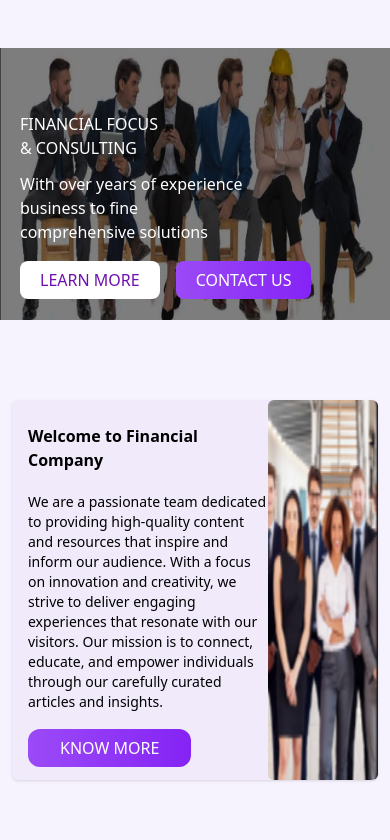
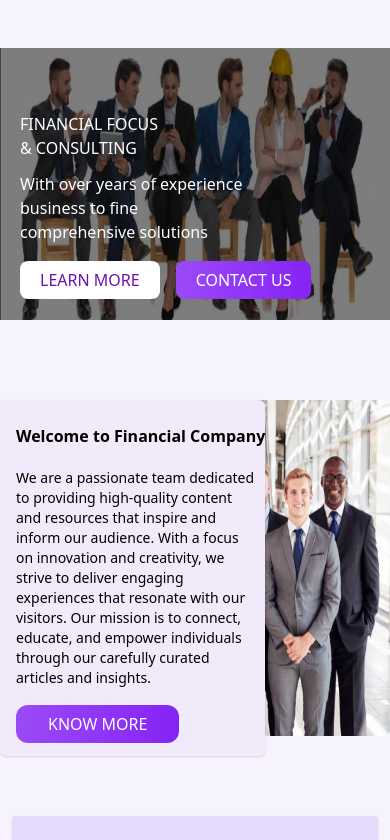
Before and after one commit to Heryakos-Technology/heryakos-static-page, a Vue app: page /about in a window 390 px wide. Shown: the top 840 px of the page. Built offline with nearby package versions, Linux system fonts and the light colour scheme.

Commit message:
make more corrections

```diff
--- a/src/views/AboutUs.vue
+++ b/src/views/AboutUs.vue
@@ -17,7 +17,23 @@
             </div>
         </div>
     </div>
-    <div class="middleContainer mt-20 rounded-md shadow-sm flex lg:justify-between ml-3 mr-3 lg:ml-20 lg:mr-20">
+    <div class="lg:hidden mt-20">
+
+        <img src="/teamlarge2.jpg" alt="" class=" rounded-md h-84 lg:hidden relative" />
+        <div class="absolute middleContainer top-100 rounded-md shadow-sm ">
+            <div class="pl-4 pt-6 pb-5 lg:mt-5 lg:ml-10">
+            <h1 class="font-semibold lg:text-3xl">Welcome to Financial Company</h1>
+            <h2 class="mt-5 text-sm w-60 lg:w-2/3 lg:text-lg">
+                We are a passionate team dedicated to providing high-quality content and resources that inspire and inform our audience. With a focus on innovation and creativity, we strive to deliver engaging experiences that resonate with our visitors. Our mission is to connect, educate, and empower individuals through our carefully curated articles and insights.
+            </h2>
+            <div class="mt-6 lg:mt-5">
+                <a href="#" class="button text-white px-8 py-2 rounded-xl">KNOW MORE</a>
+            </div>
+        </div>
+        </div>
+    </div>
+    <div class="hidden lg:block lg:visible">
+        <div class="middleContainer mt-20 rounded-md shadow-sm flex lg:justify-between ml-3 mr-3 lg:ml-20 lg:mr-20 ">
         <div class="pl-4 pt-6 pb-5 lg:mt-5 lg:ml-10">
             <h1 class="font-semibold lg:text-3xl">Welcome to Financial Company</h1>
             <h2 class="mt-5 text-sm w-60 lg:w-2/3 lg:text-lg">
@@ -27,11 +43,13 @@
                 <a href="#" class="button text-white px-8 py-2 rounded-xl">KNOW MORE</a>
             </div>
         </div>
-        <div class="w-full lg:w-full">
+        <div class=" lg:w-full">
             <img src="/teamsmall2.png" alt="" class="h-full rounded-md lg:hidden" />
             <img src="/teamlarge2.jpg" alt="" class="h-full w-full rounded-md hidden lg:block lg:visible lg:h-full lg:w-full lg:rounded-xl" />
         </div>
     </div>
+    </div>
+
     <div class="lastContainer mt-20 rounded-sm shadow-sm pb-5 ml-3 mr-3 lg:ml-20 lg:mr-20 lg:pl-10 lg:pr-10">
         <h1 class="text-center font-semibold pt-5 lg:text-3xl">Our Teams</h1>
         <div class="flex ml-6 mr-6 mt-6 lg:justify-between lg:ml-10 lg:mr-10">
```
